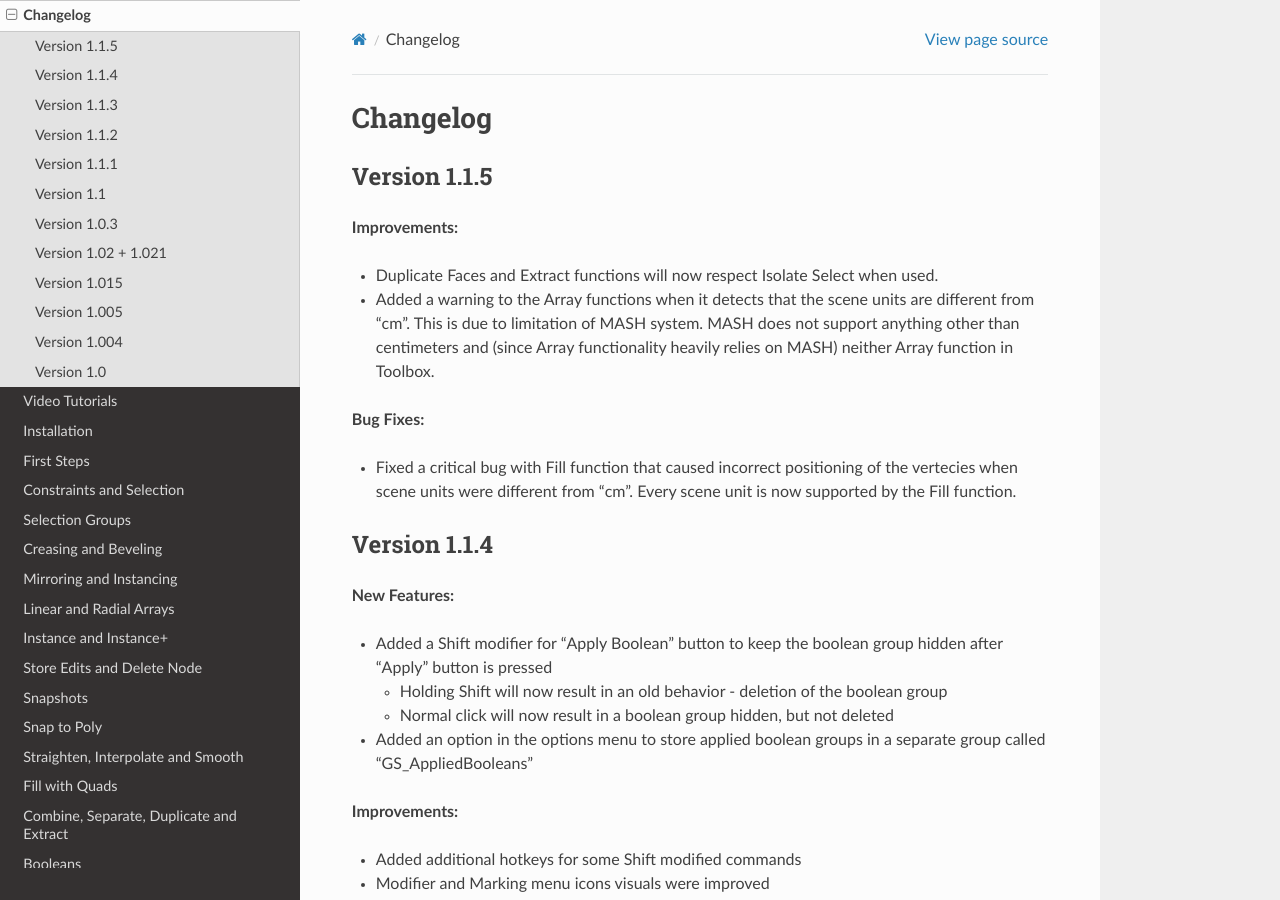
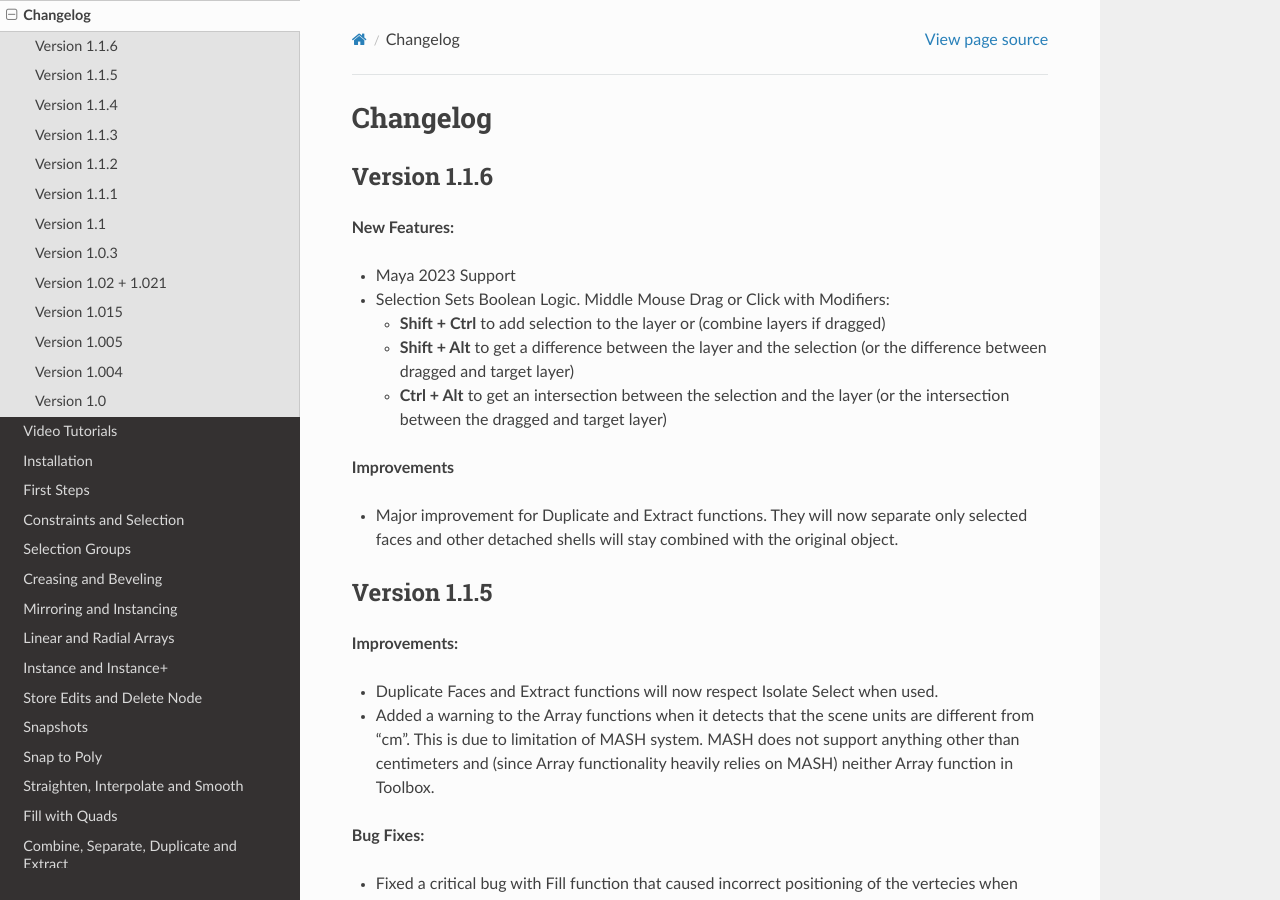
Before and after one commit to Video-Nomad/gs-toolbox-docs, a Sphinx documentation site: the page built from docs/source/changelog.rst, in a window 1280 px wide and 900 px high. Built offline with Sphinx 7.4.7 and the Read the Docs theme 2.0.0, drawn with Linux system fonts in a browser that asks for light colours; pages that are not in the unit, such as notebooks, are missing from menus.

Commit message:
v1.1.6 changelog

```diff
--- a/docs/source/changelog.rst
+++ b/docs/source/changelog.rst
@@ -3,6 +3,22 @@
 #########
 Changelog
 #########
+
+Version 1.1.6
+^^^^^^^^^^^^^
+
+**New Features:**
+
+- Maya 2023 Support
+- Selection Sets Boolean Logic. Middle Mouse Drag or Click with Modifiers:
+
+  - **Shift + Ctrl** to add selection to the layer or (combine layers if dragged)
+  - **Shift + Alt** to get a difference between the layer and the selection (or the difference between dragged and target layer)
+  - **Ctrl + Alt** to get an intersection between the selection and the layer (or the intersection between the dragged and target layer)
+
+**Improvements**
+
+- Major improvement for Duplicate and Extract functions. They will now separate only selected faces and other detached shells will stay combined with the original object.
 
 Version 1.1.5
 ^^^^^^^^^^^^^
```
